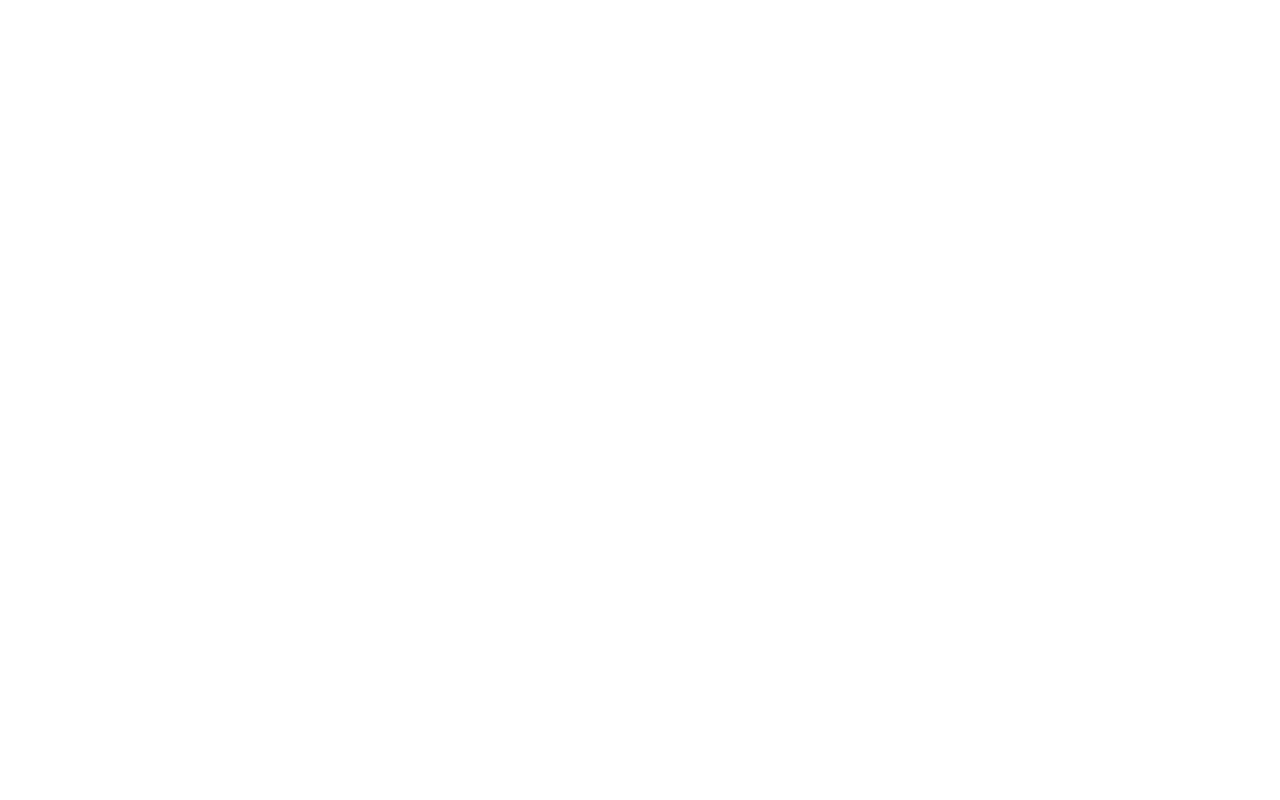
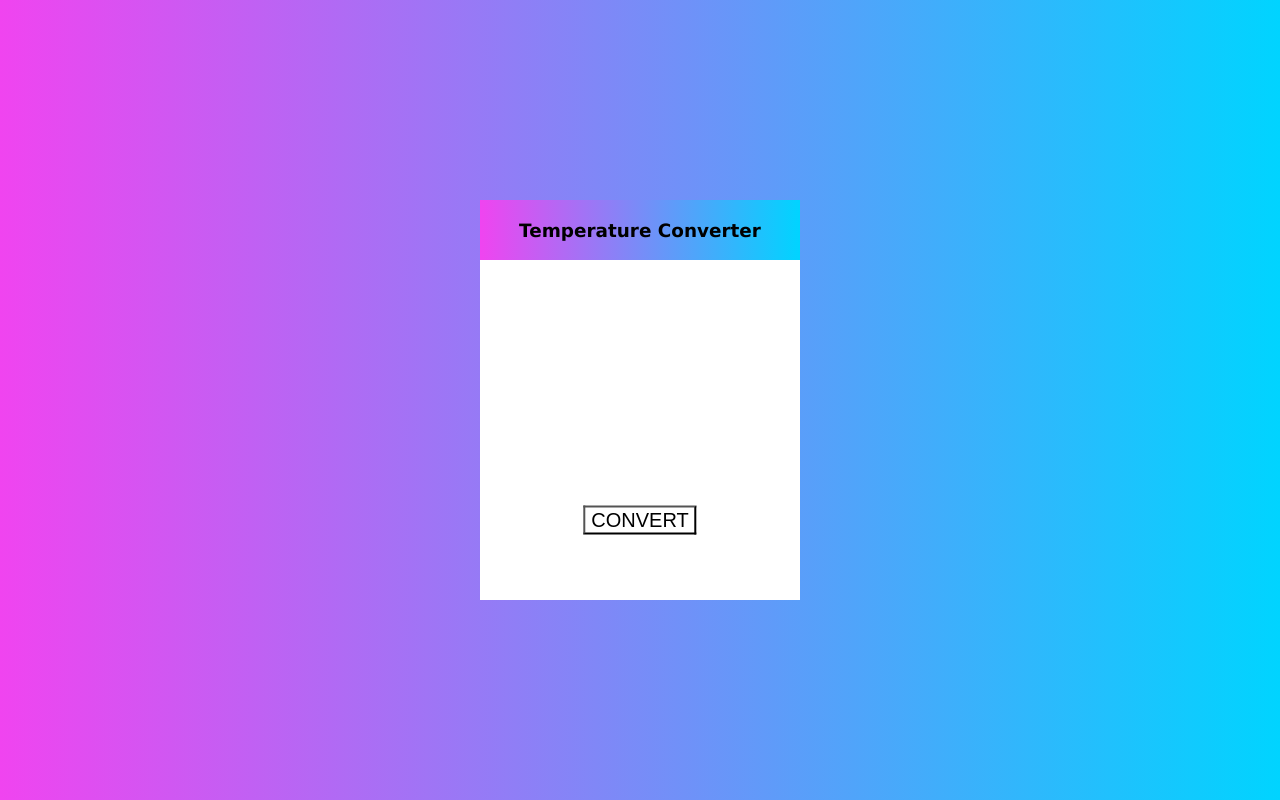
Before and after one commit to nick6mine/FtoC, a plain HTML site: page index.html in a window 1280 px wide. Drawn offline with Linux system fonts and the light colour scheme.

Commit message:
Added window, background, and convert button

```diff
--- a/index.html
+++ b/index.html
@@ -7,6 +7,15 @@
     <title>Temperature Converter</title>
 </head>
 <body>
-
+    <div class="window">
+        <button class="btn">
+            Convert
+        </button>
+        <div class="bar">
+            <div class="mainText">
+                Temperature Converter
+            </div>
+        </div>
+    </div>
 </body>
 </html>
--- a/styles.css
+++ b/styles.css
@@ -0,0 +1,47 @@
+body {
+    background: rgb(240,68,240);
+    background: linear-gradient(90deg, rgba(240,68,240,1) 0%, rgba(0,212,255,1) 100%);
+}
+
+.window {
+    width: 20rem;
+    height: 25rem;
+    background-color: #FFFFFF;
+    position:absolute;
+    top: 50%;
+    left: 50%;
+    transform: translate(-50%, -50%);
+
+}
+
+.bar {
+    position: relative;
+    width: 100%;
+    height: 15%;
+    background: rgb(240,68,240);
+    background: linear-gradient(90deg, rgba(240,68,240,1) 0%, rgba(0,212,255,1) 100%);
+
+}
+
+.mainText {
+    font-size: 1.15rem;
+    font-family: Verdana, Geneva, Tahoma, sans-serif;
+    font-weight: bold;
+    white-space: nowrap;
+    top:50%;
+    left:50%;
+    transform: translate(-50%, -50%);
+    position: absolute;
+    border-radius: 4%;
+}
+
+.btn {
+    font-size: 20px;
+    background-color: white;
+    position: absolute;
+    top:80%;
+    left:50%;
+    transform: translate(-50%, -50%);
+    font-family: Arial, Helvetica, sans-serif;
+    text-transform: uppercase;
+}
```
